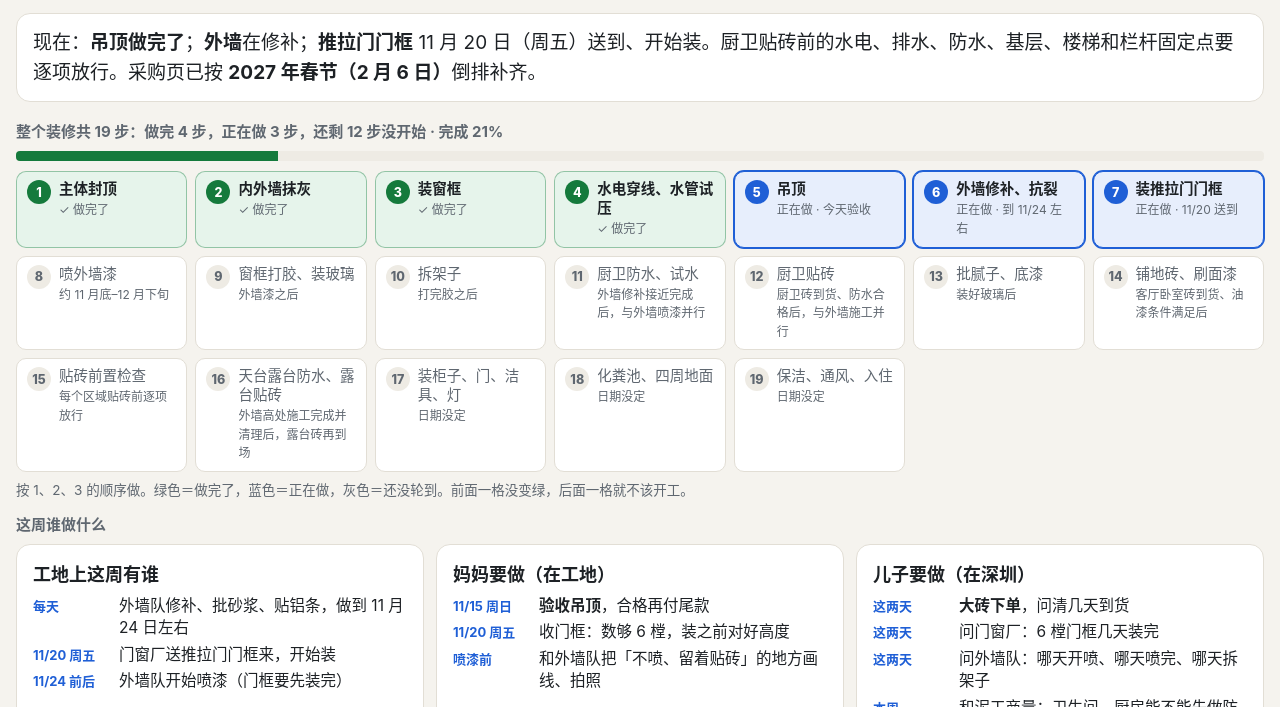
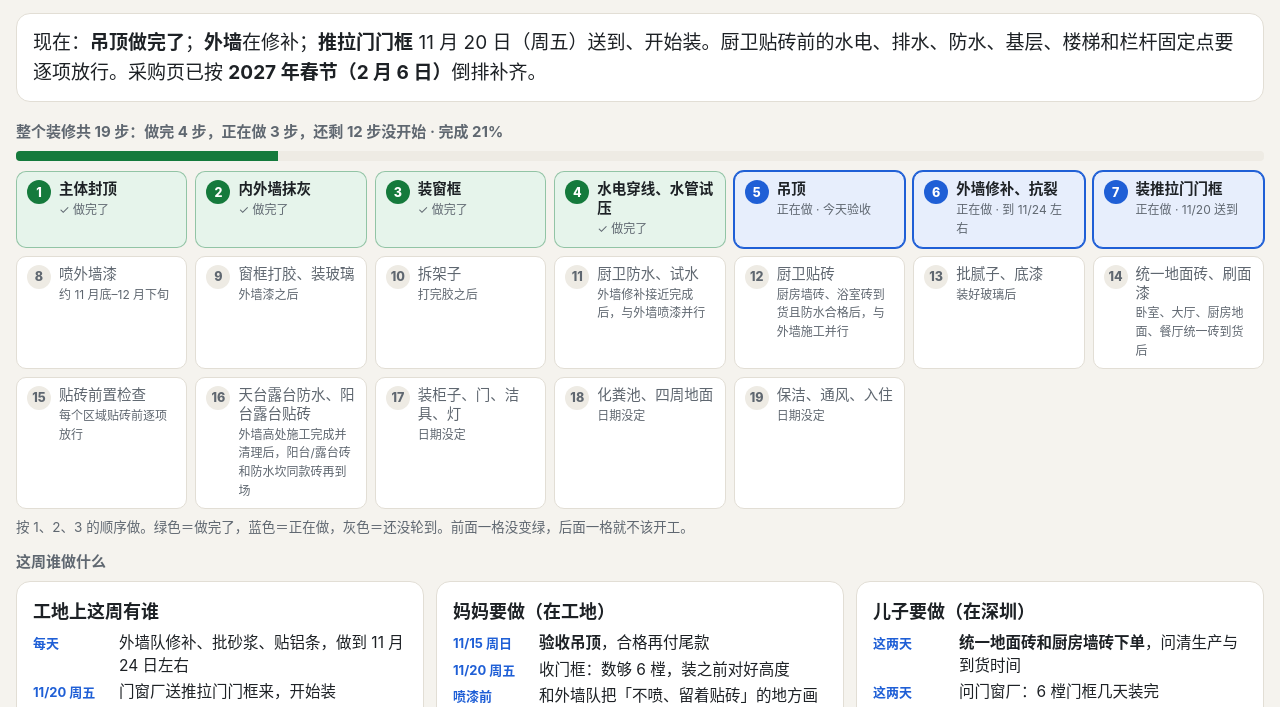
Before and after one commit to gugemailing-hub/house-progress, a plain HTML site: page index.html in a window 1280 px wide. Shown: the part 82-789 px from the top of the page. Drawn offline with Linux system fonts and the light colour scheme.

Commit message:
按最新瓷砖口径重排采购任务

```diff
--- a/index.html
+++ b/index.html
@@ -302,11 +302,11 @@ const DATA = {
     { name:"窗框打胶、装玻璃",       ids:["win2","win3","tm3"], when:"外墙漆之后" },
     { name:"拆架子",                 ids:["wq6"], when:"打完胶之后" },
     { name:"厨卫防水、试水",         ids:["fs3"], when:"外墙修补接近完成后，与外墙喷漆并行" },
-    { name:"厨卫贴砖",               ids:["tile2"], when:"厨卫砖到货、防水合格后，与外墙施工并行" },
+    { name:"厨卫贴砖",               ids:["tile2"], when:"厨房墙砖、浴室砖到货且防水合格后，与外墙施工并行" },
     { name:"批腻子、底漆",           ids:["paint1"], when:"装好玻璃后" },
-    { name:"铺地砖、刷面漆",         ids:["tile3","paint2"], when:"客厅卧室砖到货、油漆条件满足后" },
+    { name:"统一地面砖、刷面漆",     ids:["tile3","paint2"], when:"卧室、大厅、厨房地面、餐厅统一砖到货后" },
     { name:"贴砖前置检查",          ids:["tilepre"], when:"每个区域贴砖前逐项放行" },
-    { name:"天台露台防水、露台贴砖", ids:["fs5","tile4"], when:"外墙高处施工完成并清理后，露台砖再到场" },
+    { name:"天台露台防水、阳台露台贴砖", ids:["fs5","tile4"], when:"外墙高处施工完成并清理后，阳台/露台砖和防水坎同款砖再到场" },
     { name:"装柜子、门、洁具、灯",   ids:["eq5","eq7","end1"], when:"日期没定" },
     { name:"化粪池、四周地面",       ids:["end2"], when:"日期没定" },
     { name:"保洁、通风、入住",       ids:["end3","end4"], when:"日期没定" }
@@ -321,7 +321,7 @@ const DATA = {
       { d:"11/20 周五",  t:"收门框：数够 6 樘，装之前对好高度" },
       { d:"喷漆前",      t:"和外墙队把「不喷、留着贴砖」的地方画线、拍照" } ] },
     { who:"儿子要做（在深圳）", items:[
-      { d:"这两天",      t:"<b>大砖下单</b>，问清几天到货" },
+      { d:"这两天",      t:"<b>统一地面砖和厨房墙砖下单</b>，问清生产与到货时间" },
       { d:"这两天",      t:"问门窗厂：6 樘门框几天装完" },
       { d:"这两天",      t:"问外墙队：哪天开喷、哪天喷完、哪天拆架子" },
       { d:"本周",        t:"和泥工商量：卫生间、厨房能不能先做防水、贴砖" } ] }
@@ -336,15 +336,15 @@ const DATA = {
     "<b>天窗要先定方案并装框、泛水和收口。</b>外墙高处施工基本完成并清场后，再做天台/露台整体防水，不能让防水层暴露在脚手架和工具下面。"
   ],
   buy: [
-    { p:"p0", item:"瓷砖①厨房：地砖 + 墙砖（柔光/亮面待实测）", qty:"厨房地面木纹砖；厨房墙砖按净高核量", decide:"11/17–11/19 按完成面厚度、铺法、面积报量；11/20 前定样", order:"11/20 前下单；若需生产按店家周期倒推", arrive:"厨房贴砖前到场，留样并验批次", why:"厨房墙地砖用途不同；柔光是否更耐脏不能凭口径，要拿样板实测", owner:"儿子选款，妈妈收货" },
+    { p:"p0", item:"瓷砖①厨房墙面：亮面墙砖", qty:"按厨房墙面净高、门窗和吊柜范围核量", decide:"11/17–11/20 定亮面规格、颜色、排版和收口", order:"11/20 前下单；非现货按店家生产周期倒推", arrive:"厨房墙砖开工前到场，留样并验批次", why:"厨房墙面明确用亮面砖；厨房地面改与卧室、大厅、餐厅统一砖，不再单列厨房地砖", owner:"儿子选款，妈妈收货" },
     { p:"p0", item:"瓷砖②浴室：墙砖 + 地砖", qty:"4 间卫生间，墙地砖分别核量", decide:"11/17–11/19 定样、报量、定地漏坡向和排版", order:"11/20 前下单；现货也预留补货时间", arrive:"对应防水闭水合格、保护层完成后分批到场", why:"浴室墙砖、地砖、防滑和地漏收口必须一起定", owner:"儿子选款，泥工复尺" },
     { p:"p0", item:"瓷砖③楼梯：踏步砖 + 立面砖/收边", qty:"3 跑楼梯，数量待现场实测", decide:"11/17–11/22 确认踏步完成面、防滑边、砖厚和收口", order:"11/22 前下单；非现货按 20–30 天排产", arrive:"楼梯贴砖前到场，扶手底座同步定点", why:"楼梯砖此前漏列；砖厚会影响踏步高度和扶手收口", owner:"儿子+泥工，妈妈量尺" },
-    { p:"p0", item:"瓷砖④卧室：通铺地砖", qty:"卧室按房间核量，统一型号待确认", decide:"11/17–11/22 确认厅/卧室是否同款、色号、批次和损耗", order:"11/20 前锁单；大砖需立即排产", arrive:"卧室铺砖前到场，按房间分箱验收", why:"通铺房间不需要过门石，起铺线和砖厚要一次定", owner:"儿子选款下单" },
-    { p:"p0", item:"瓷砖⑤阳台：户外防滑地砖", qty:"各阳台面积待复尺", decide:"11/17–11/22 定规格、防滑、厚度和栏杆收口", order:"11/25 前锁货，可让商家暂存", arrive:"外墙高处施工清场且防水合格后送到", why:"不能让外墙工具、拉爆螺丝破坏已铺砖或防水", owner:"儿子+泥工" },
-    { p:"p0", item:"瓷砖⑥露台：户外地砖", qty:"3F-TER 及露台，面积待泥工复尺", decide:"11/17–11/22 定规格、防滑、排版和门口收口", order:"11/25 前锁定货源；大批量可让商家暂存", arrive:"天窗收口完成、外墙清场、防水蓄水合格后送到", why:"露台是大项，需提前锁货但不能过早堆在施工面", owner:"儿子+泥工" },
+    { p:"p0", item:"瓷砖④统一地面砖：卧室、大厅、厨房地面、餐厅等", qty:"全屋公共区和卧室按房间核量，统一型号/批次", decide:"11/17–11/22 确认规格、色号、铺法、损耗和起铺线", order:"11/20 前锁单；非现货或大砖立即排产", arrive:"统一地面砖开工前分批到场，按房间验收", why:"卧室、大厅、厨房地面、餐厅等统一用同一款砖；通铺房间不需要过门石", owner:"儿子选款下单，泥工复尺" },
+    { p:"p0", item:"瓷砖⑤阳台：户外防滑地砖 + 防水坎同款砖", qty:"各阳台地面和防水坎按完成面复尺", decide:"11/17–11/22 定同款规格、防滑、厚度、排版和栏杆收口", order:"11/25 前锁货，可让商家暂存", arrive:"外墙高处施工清场且防水合格后送到", why:"阳台防水坎与阳台地面用同款，减少收口和色差；不能让外墙工具、拉爆螺丝破坏防水", owner:"儿子+泥工" },
+    { p:"p0", item:"瓷砖⑥露台：户外地砖 + 防水坎同款砖", qty:"3F-TER 及露台地面、防水坎按完成面复尺", decide:"11/17–11/22 定同款规格、防滑、排版、门口和防水坎收口", order:"11/25 前锁定货源；大批量可让商家暂存", arrive:"天窗收口完成、外墙清场、防水蓄水合格后送到", why:"露台防水坎与露台地面用同款；需提前锁货但不能过早堆在施工面", owner:"儿子+泥工" },
     { p:"p0", item:"瓷砖⑦过门石", qty:"通铺房间不需要；入户门和露台可能需要", decide:"11/20–11/25 现场复核门洞、完成面和露台收口", order:"确认需要后 7 天内下单", arrive:"对应门框和地面贴砖前到场", why:"只买确实需要的部位，避免把通铺房间过门石买多", owner:"儿子量尺寸，妈妈确认" },
     { p:"p0", item:"墙裙砖：大理石黑金沙（湛江购买）", qty:"墙裙长度×高度待现场量", decide:"11/17–11/22 定位置、厚度、倒角和收口", order:"12/05 前在湛江选样；样式确认后找五姐下单", arrive:"贴墙裙前到场", why:"此前采购表漏列；厚度会影响墙面收口和踢脚线", owner:"儿子+妈妈在湛江选购" },
-    { p:"p0", item:"入户门：大理石黑金沙（湛江购买）", qty:"门洞尺寸、套数和厚度待复尺", decide:"11/17–11/20 量门洞、定样、确认门槛和收口", order:"11/20 前找五姐下单；按 20–30 天加工倒排", arrive:"最晚 12/25 到场，安装前复核完成面", why:"入户门此前漏列，且与门槛石、墙裙砖颜色及标高相关", owner:"儿子+妈妈在湛江选购" },
+    { p:"p0", item:"入户门：大理石黑金沙（湛江购买）", qty:"门洞尺寸、套数和厚度待复尺", decide:"11/17–11/20 量门洞、定样、确认门槛和收口", order:"11/20 前找五姐下单；按 20–30 天加工倒排", arrive:"最晚 12/25 到场，安装前复核完成面", why:"入户门与墙裙砖统一采用大理石黑金沙，颜色、厚度和门槛收口要一起确认", owner:"儿子+妈妈在湛江选购" },
     { p:"p0", item:"浴室洁具：马桶、洗手盆/龙头、淋浴五金、镜柜", qty:"4 间浴室；亲戚赠送 3 套马桶待核", decide:"11/17–11/20 逐间确认样式、颜色、坑距和赠品覆盖范围", order:"样式确认后立即找五姐下单；非现货按 20–30 天倒排", arrive:"最晚 1/10 到场，按完成面和点位安装", why:"先核对赠送洁具，缺的才买，避免重复采购；马桶坑距必须先量", owner:"儿子定样，找五姐下单" },
     { p:"p0", item:"地漏、防臭芯、挡水条/石基、玻璃隔断", qty:"地漏约 15；淋浴区 4 套；玻璃 4 间", decide:"11/17–11/20 核管径、位置、完成面和槽位", order:"地漏/槽件/石基 11/24 前买；玻璃按完成面量尺下单", arrive:"槽件和地漏贴砖前到；玻璃最晚 1/10 到", why:"会嵌进砖里或影响防水，后买可能砸砖", owner:"儿子定做法，妈妈量尺寸" },
     { p:"p0", item:"室内门（含二层隐形门）", qty:"13 樘", decide:"11/17–11/20 量尺、确认门洞和开启方向", order:"立即交定金；生产约 30–45 天", arrive:"最晚 12/25 到货，门框赶在批腻子前装", why:"生产周期长，隐形门框晚了会卡油工", owner:"儿子约厂，妈妈复尺" },
@@ -359,7 +359,8 @@ const DATA = {
     { p:"p1", item:"户外灯具 + 燃气报警器", qty:"按点位表和瓶装气方案核量", decide:"11/30 前核对已买数量和点位", order:"12/10–12/20 分批下单", arrive:"外墙漆后、厨房启用前", why:"只保留仍缺的安全和户外用品；液化气钢瓶、减压阀、软管已不列采购", owner:"儿子" },
     { p:"p1", item:"空调：仅保留未购买缺口", qty:"已买型号先扣除，剩余房间待核", decide:"11/30 前确认实际缺口", order:"缺口按生产/安装周期下单", arrive:"油漆后分批安装", why:"不把全套空调作为必买项，避免已买和待购混淆", owner:"儿子核库存" },
     { p:"p1", item:"洗衣机/电动晾衣架：只补缺口", qty:"洗衣机已买数量 1；晾衣架待核", decide:"11/30 前核实实物和电源", order:"只有缺口才下单", arrive:"洗晾区完成后安装", why:"洗衣机已买，不重复采购；凉霸、微波炉、气瓶配件不列采购", owner:"儿子核库存" },
-    { p:"p2", item:"电视、门锁、卫浴五金和入住补充用品", qty:"按实际缺口；床/床垫/床架不列入采购", decide:"12/20 前只列春节入住真正缺口", order:"缺什么再买，不设整包采购", arrive:"保洁后、1/20 前安装", why:"已明确床无需购买，取消泛化入住大包", owner:"儿子核缺口" }
+    { p:"p2", item:"电视、门锁、卫浴五金和入住补充用品", qty:"按实际缺口；床/床垫/床架不列入采购", decide:"12/20 前只列春节入住真正缺口", order:"缺什么再买，不设整包采购", arrive:"保洁后、1/20 前安装", why:"已明确床无需购买，取消泛化入住大包", owner:"儿子核缺口" },
+    { p:"p3", item:"庭院瓷砖（最后再买）", qty:"庭院面积、排水和铺法待最后复尺", decide:"春节前不定；庭院方案、找坡和边界完成后再选", order:"春节后按现场尺寸、排水和整体景观最后采购", arrive:"庭院基层和排水条件具备后送场", why:"庭院不是春节入住关键路径，最后买可避免尺寸、排水和景观方案变化导致囤错砖", owner:"儿子+妈妈" }
   ],
   coord: [
     { hot:true, who:"推拉门厂家", what:"阳台、露台 6 樘推拉门的门框到货并装好", when:"11 月 20 日（下周五）运到并开始装；几天装完<span class='tbd'>还没问到</span>", before:"外墙开喷前，约 11 月 24 日", blocks:"外墙队喷漆、防水队进场", st:"todo", chase:"儿子问几天装完；妈妈当天收货、对高度" },
@@ -388,9 +389,9 @@ const DATA = {
   ],
   steps: [
     /* ---------- 采购任务：按“必须先定 / 施工前到场 / 仅补缺口”拆分 ---------- */
-    { id:"buy1", g:"buy", status:"risk", name:"采购阶段 1：先定会卡工序和生产周期的用品", meta:"11/17–11/25", s:"2026-11-17", e:"2026-11-25", what:"优先处理有生产周期、会卡贴砖/防水/油漆/门框的用品：7 类瓷砖、入户门和墙裙砖、浴室洁具、天窗、室内门。楼梯扶手与阳台/露台栏杆已在采购清单标为暂不买，本页不再列为购买项；但固定方式仍要提前确认。", mom:["每项记录：样式、数量、是否已买、下单日、生产周期、最晚到场日。","状态有矛盾时先盘库存和订单，再下单。"] },
-    { id:"buy1a", g:"buy", parent:"buy1", status:"risk", name:"瓷砖：厨房墙地砖、浴室墙地砖、楼梯砖、卧室砖", meta:"11/20 前定样，11/25 前锁单", s:"2026-11-17", e:"2026-11-25", pre:["buy1"], what:"厨房拆成墙砖和地砖；浴室拆成墙砖和地砖；楼梯拆成踏步砖、立面砖和收边；卧室按通铺核量。大砖或非现货要按 20–30 天生产倒排。", mom:["柔光/亮面不能只凭说法，拿样板看油污清洁效果。","逐箱核对规格、色号、批次和破损，通铺房间不买过门石。"] },
-    { id:"buy1b", g:"buy", parent:"buy1", status:"risk", name:"瓷砖：阳台砖、露台砖、过门石", meta:"11/25 前锁货，清场后送货", s:"2026-11-17", e:"2026-11-25", pre:["buy1"], what:"阳台和露台户外砖要提前锁货但不要过早堆进工地；等外墙高处施工清场、防水合格后再送到。过门石只保留入户门和露台可能需要的部位。", mom:["阳台/露台砖要防滑、核排版和门口收口。","先量完成面，避免过门石厚度与砖面冲突。"] },
+    { id:"buy1", g:"buy", status:"risk", name:"采购阶段 1：先定会卡工序和生产周期的用品", meta:"11/17–11/25", s:"2026-11-17", e:"2026-11-25", what:"优先处理有生产周期、会卡贴砖/防水/油漆/门框的用品：厨房墙面亮面砖、卧室/大厅/厨房地面/餐厅统一地面砖、浴室砖、楼梯砖、阳台砖、露台砖、过门石、墙裙砖、入户门、浴室洁具、天窗和室内门；庭院瓷砖最后再买。楼梯扶手与阳台/露台栏杆已在采购清单标为暂不买，本页不再列为购买项；但固定方式仍要提前确认。", mom:["每项记录：样式、数量、是否已买、下单日、生产周期、最晚到场日。","状态有矛盾时先盘库存和订单，再下单。"] },
+    { id:"buy1a", g:"buy", parent:"buy1", status:"risk", name:"瓷砖：厨房亮面墙砖、统一地面砖、浴室砖、楼梯砖", meta:"11/20 前定样，11/25 前锁单", s:"2026-11-17", e:"2026-11-25", pre:["buy1"], what:"厨房只列墙面亮面砖；卧室、大厅、厨房地面、餐厅等合并按同一款地面砖核量；浴室拆成墙砖和地砖；楼梯拆成踏步砖、立面砖和收边。大砖或非现货要按 20–30 天生产倒排。", mom:["柔光/亮面不能只凭说法，拿样板看油污清洁效果。","逐箱核对规格、色号、批次和破损，通铺房间不买过门石。"] },
+    { id:"buy1b", g:"buy", parent:"buy1", status:"risk", name:"瓷砖：阳台/露台砖及过门石", meta:"11/25 前锁货，清场后送货", s:"2026-11-17", e:"2026-11-25", pre:["buy1"], what:"阳台和露台户外砖及各自防水坎同款砖要提前锁货但不要过早堆进工地；等外墙高处施工清场、防水合格后再送到。过门石只保留入户门和露台可能需要的部位。", mom:["阳台/露台砖要防滑、核排版和门口收口。","先量完成面，避免过门石厚度与砖面冲突。"] },
     { id:"buy1c", g:"buy", parent:"buy1", status:"risk", name:"墙裙砖 + 入户门：大理石黑金沙（湛江购买）", meta:"11/20–12/05 定样下单", s:"2026-11-17", e:"2026-12-05", pre:["buy1"], what:"墙裙砖先量长度和高度，入户门先复尺门洞、厚度、门槛和收口；样式确认后在湛江购买，按加工周期预留 20–30 天。", mom:["墙裙砖和入户门颜色统一看样。","可找五姐下单的项目，必须把规格、数量、加工和安装责任写清。"] },
     { id:"buy1d", g:"buy", parent:"buy1", status:"todo", name:"楼梯扶手、阳台栏杆、露台栏杆：仅确认固定方式", meta:"不列采购；贴砖前定锚固和收口", s:"2026-11-17", e:"2026-11-25", pre:["buy1"], what:"采购清单已标为暂不买，本条不触发下单；只提前确认楼梯扶手底座、阳台/露台栏杆锚固基材、位置、高度和防水收口，成品安装时间另排。", mom:["禁止贴砖后在防水区域随意打孔。","把确认结果拍照并交给泥工和铁工。"] },
     { id:"buy1e", g:"buy", parent:"buy1", status:"risk", name:"浴室洁具：马桶、洗手盆、龙头、花洒、镜柜", meta:"11/20 前定样，最晚 1/10 到场", s:"2026-11-17", e:"2026-11-25", pre:["buy1"], what:"先逐间确认样式、坑距和亲戚赠送清单；缺的再找五姐下单。非现货按 20–30 天生产倒排，不能把“可能赠送”当成已买。", mom:["马桶坑距、洗手盆数量、花洒和镜柜尺寸先对点位表。","订单写清含不含安装、配件和送货。"] },
@@ -402,7 +403,7 @@ const DATA = {
     { id:"buy3", g:"buy", status:"todo", name:"采购阶段 3：春节前只补入住缺口", meta:"12/20–2027/01/20", s:"2026-12-20", e:"2027-01-20", pre:["buy2"], what:"只列实际缺口：电视、门锁、卫浴五金和必要生活用品；床、床垫、床架不列入采购。", mom:["入住前再核一次已买数量，缺什么买什么。"] },
     { id:"buy3a", g:"buy", parent:"buy3", status:"todo", name:"电视、门锁、卫浴五金及实际缺口", meta:"缺什么再买，1/20 前到", s:"2026-12-20", e:"2027-01-20", pre:["buy3"], what:"按春节入住区域逐项核缺口，不再用“床、家具、厨房电器大包”占采购任务。", mom:["大件到货前量门洞、楼梯和安装位置。"] },
     { id:"buy4", g:"buy", status:"todo", name:"采购阶段 4：春节后再做的非刚需", meta:"2027/02/15 以后", s:"2027-02-15", e:"2027-03-15", pre:["buy3"], what:"其余家具、定制衣柜、院子景观、露台桌椅等春节后再定，不影响入住。", mom:["春节前不为非刚需占预算和工地空间。"] },
-    { id:"buy4a", g:"buy", parent:"buy4", status:"todo", name:"定制衣柜、其余家具、院子项目", meta:"2027/02/15 以后", s:"2027-02-15", e:"2027-03-15", pre:["buy4"], what:"春节后再量尺、比价和施工。" },
+    { id:"buy4a", g:"buy", parent:"buy4", status:"todo", name:"庭院瓷砖：最后复尺、选款、采购", meta:"2027/02/15 以后 · 最后再买", s:"2027-02-15", e:"2027-03-15", pre:["buy4"], what:"春节后待庭院方案、排水、找坡和边界完成，再按现场尺寸选砖、核损耗、下单和送场；不影响春节入住。", mom:["庭院砖不要提前囤货，先把排水和铺装范围定死。"] },
 
     /* ---------- 外墙 ---------- */
     { id:"wq1", g:"wq", status:"done", name:"外墙抹灰打底", meta:"9 月 23 日完成", what:"外墙抹灰打底，已养护。" },
@@ -481,8 +482,8 @@ const DATA = {
       what:"贴砖前不是只等瓷砖到场：先完成水电验收和下水通水，查基层平整/垂直/空鼓/起砂，完成防水并通过闭水或蓄水试验，复核地漏排水坡度、门窗框收口、楼梯踏步和栏杆固定点，再按排版图和样板放行。楼梯扶手、阳台栏杆最终成品不一定先装，但固定方式不能等贴完砖再想。",
       mom:["每个区域单独拍照：地漏、管根、烟道/风道、门窗框、完成面线和基层。","防水合格后先做保护层或铺保护板，不能让工具直接踩防水膜。","露台、阳台要等外墙高处施工完成、拉爆螺丝和工具清理验收后，再做防水和贴砖。","详细来源和 16 项核查结论见《贴砖前置条件与来源核查_20261117.md》。"] },
     { id:"tile0", g:"tile", status:"done", name:"墙上弹好地砖高度线", meta:"10 月完成", what:"泥工在墙上弹了一条线，表示地砖铺好后的高度。吊顶、门框的高度都照它算，别被盖掉。" },
-    { id:"tile1", g:"tile", status:"risk", name:"瓷砖采购：选款、排版、核量、分批到货", meta:"全屋主材大项 · 定制大砖先下单", s:"2026-11-15", e:"2026-11-25",
-      what:"客厅、卧室的大砖要先工厂定做；厨房、卫生间砖按防水试水和贴砖开工倒排；阳台、露台砖等外墙高处施工完成、清场和防水节点确认后再安排。不能只记“买砖”，要按房间核量、留损耗、锁同批次。",
+    { id:"tile1", g:"tile", status:"risk", name:"瓷砖采购：厨房墙砖、统一地面砖、浴室砖、楼梯砖、阳台/露台砖", meta:"庭院瓷砖春节后最后再买 · 其余主材先定", s:"2026-11-15", e:"2026-11-25",
+      what:"厨房墙面用亮面砖；卧室、大厅、厨房地面、餐厅等统一用同一款地面砖；浴室和楼梯分别核量；阳台、露台地面及各自防水坎用同款户外砖。庭院瓷砖春节后最后再买。所有非现货按生产周期倒排，阳台/露台砖先锁货、待外墙清场和防水合格后送场。",
       mom:["一次确认全屋用量，分房间记录规格、数量、损耗和补砖量。","到货当面开箱，逐箱对比颜色、批号和破损，有色差先不要铺。"] },
     { id:"tile2", g:"tile", status:"todo", name:"厨房、卫生间贴墙砖和地砖", meta:"防水试水合格、前置检查通过后，可与外墙施工并行", s:"2026-12-06", e:"2026-12-20", pre:["fs3","tile1","dd3","tilepre"], pit:[7,5],
       need:["淋浴玻璃隔断的槽要在贴砖前埋好","地漏、烟道、排风、门框和完成面标高已现场核对","防水保护层和施工通道已安排"],
@@ -490,12 +491,12 @@ const DATA = {
       mom:["墙砖顶到吊顶下沿，缝要均匀，不能留大缝。",
            "卫生间地面往地漏斜：放个乒乓球会滚过去。",
            "用小锤敲砖，听有没有空心声。"] },
-    { id:"tile3", g:"tile", status:"todo", name:"客厅、卧室铺地砖", meta:"日期待排 · 很可能在春节后", pre:["tile1","paint1","tilepre"],
+    { id:"tile3", g:"tile", status:"todo", name:"卧室、大厅、厨房地面、餐厅统一铺地砖", meta:"统一地面砖到货、油漆条件满足后", pre:["tile1","paint1","tilepre"],
       need:["楼梯踏步、平台完成面和扶手固定点先复核；室内门框/门槛石收口先定"],
-      what:"全屋地砖、楼梯、门槛石一次铺完。铺砖放在批腻子之后，砖才不会被弄花；但开工前仍要先检查基层平整度、排版、标高和楼梯固定点。最终楼梯扶手原则上后装，避免成品被切割和污染。" },
+      what:"卧室、大厅、厨房地面、餐厅等统一使用同一款地面砖，按区域核量和分批铺贴。通铺房间不需要过门石；入户门和露台是否需要过门石单独复核。铺砖放在批腻子之后，开工前检查基层、排版、标高和楼梯固定点。" },
     { id:"tile4", g:"tile", status:"todo", name:"露台、阳台贴砖 + 防水坎压顶贴砖", meta:"外墙高处施工完成、清理后；天台露台防水合格之后", s:"2027-01-09", e:"2027-01-20", pre:["fs5","tilepre"], pit:[5,6],
       need:["阳台/露台栏杆锚固方式、位置和防水收口已确认；不得贴砖后随意打孔"],
-      what:"露台和阳台部分等外墙高处施工完成、拉爆螺丝和工具清理验收、防水合格后再贴。砖要贴在防水层上，不能贴在外墙漆上；栏杆不能直接固定在砖上，采用后置锚固时必须确认不穿防水膜。外墙喷漆前要把需要贴砖的防水坎压顶画线留白。" },
+      what:"阳台、露台部分等外墙高处施工完成、拉爆螺丝和工具清理验收、防水合格后再贴。阳台防水坎用阳台同款砖，露台防水坎用露台同款砖；砖要贴在防水层上，不能贴在外墙漆上。栏杆不能直接固定在砖上，采用后置锚固时必须确认不穿防水膜。" },
 
     /* ---------- 刷墙 ---------- */
     { id:"paint1", g:"paint", status:"todo", name:"批腻子 + 打磨 + 底漆", meta:"装好玻璃之后", s:"2027-01-07", e:"2027-01-24", pre:["win3","dd3"],
```
